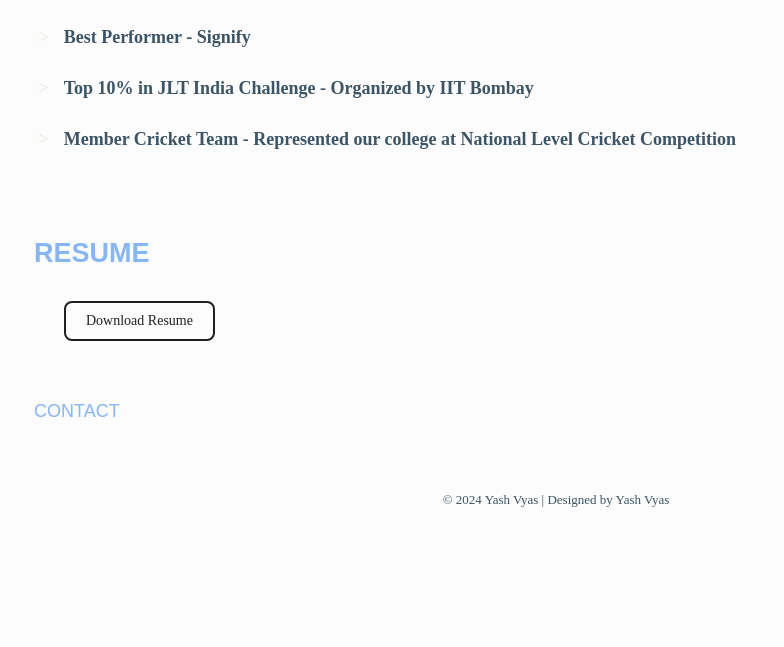
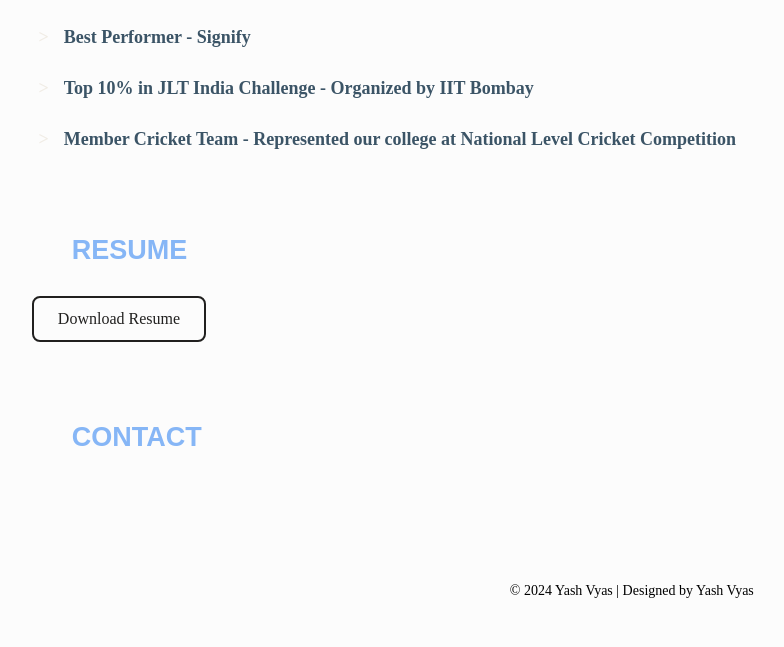
Before and after one commit to yashhvyass/portfolio_website, a Flask app: page / in a window 1360 px wide. Shown: the part 3418-4065 px from the top of the page, without its empty margins (124-908 px from the left). Before the commit the page ends 3925 px from the top, so only its background shows below. Run offline with Flask 3, Linux system fonts and the light colour scheme; some libraries are stand-ins or nearby versions.

Commit message:
added updated resume

```diff
--- a/static/css/style_home.css
+++ b/static/css/style_home.css
@@ -609,21 +609,40 @@
     margin-right: 20px; /* Increase space between arrow and text */
 }
 
-/* Resume Header and Contact Header Styles */
-.resume .resumeheader{
+/* Resume Section Styles */
+.resume {
+    display: flex;
+    flex-direction: column;
+    align-items: flex-start;
+    width: 100%;
+    max-width: 1200px; /* Add max-width to maintain consistency */
+    margin-left: 11%;
+    padding: 20px 0%; /* Dynamic padding with minimum 40px */
+    box-sizing: border-box;
+}
+
+.resume .resumeheader {
     font-family: Arial, Helvetica, sans-serif;
     color: #86B6F6;
     font-size: large;
-    padding: 0px 0px 0px 150px;
+    width: 100%;
+    margin-bottom: 20px;
 }
 
-/* New styles for the download button */
+.resume .resumeheader h1 {
+    display: flex;
+    align-items: center;
+    gap: 10px;
+    margin: 0;
+}
+
+/* Resume Download Button Styles */
 .resume-download {
     display: inline-flex;
     align-items: center;
-    margin: 10px 0 40px 180px;
-    padding: 10px 20px;
-    font-size: 14px;
+    margin: 10px 0 40px 0;
+    padding: 12px 24px;
+    font-size: 16px;
     color: #21201f;
     background-color: transparent;
     text-decoration: none;
@@ -632,120 +651,123 @@
     position: relative;
     overflow: hidden;
     transition: all 0.3s ease;
-}
-
-.resume-download::before {
-    content: '';
-    position: absolute;
-    top: 0;
-    left: 0;
-    width: 100%;
-    height: 100%;
-    background: rgba(255, 255, 255, 0.1);
-    z-index: 0;
-    transform: scaleX(0);
-    transform-origin: bottom right;
-    transition: transform 0.3s ease;
-}
-
-.resume-download:hover::before {
-    transform: scaleX(1);
-    transform-origin: bottom left;
-}
-
-.resume-download img {
-    margin-right: 6px;
-    z-index: 1;
-    width: 20px; /* Adjust size as needed */
-    height: 20px; /* Adjust size as needed */
-}
-
-.resume-download span {
-    z-index: 1;
+    cursor: pointer;
 }
 
 .resume-download:hover {
-    box-shadow: 0 4px rgba(255, 255, 255, 0.5);
-    transform: translateY(2px);
+    box-shadow: 0 4px 8px rgba(0, 0, 0, 0.1);
+    transform: translateY(-2px);
+    background-color: rgba(134, 182, 246, 0.1);
 }
 
 /* Contact Section Styles */
 .contact {
     display: flex;
-    flex-direction: column; /* Arrange children in a column */
-    align-items: center; /* Center align content horizontally */
-    padding: 20px 0; /* Add padding to the section */
+    flex-direction: column;
+    align-items: flex-start;
+    width: 100%;
+    max-width: 1200px;
+    margin-left: 11%;
+    padding: 20px 0%; /* Dynamic padding with minimum 40px */
+    box-sizing: border-box;
 }
 
 .contact .getintouch {
     font-family: Arial, Helvetica, sans-serif;
     color: #86B6F6;
     font-size: large;
-    padding: 0px 0px 0px 150px; /* Adjust as needed */
-    text-align: left; /* Left align the header text */
-    width: 100%; /* Ensure header takes full width */
-    margin-bottom: 20px; /* Add space below the header */
+    width: 100%;
+    margin-bottom: 20px;
 }
 
-/* Styles for the links under getintouch */
+.contact .getintouch h1 {
+    display: flex;
+    align-items: center;
+    gap: 10px;
+    margin: 0;
+}
+
+/* Contact Links Styles */
 .contact .links {
-    padding: 0 150px; /* Adjust as needed */
+    width: 100%;
 }
 
 .contact .links ul {
     list-style: none;
     padding: 0;
-    display: flex; /* Arrange items in a row */
-    justify-content: center; /* Center align items horizontally */
+    margin: 0;
+    display: flex;
+    justify-content: flex-start;
+    flex-wrap: wrap;
+    gap: 30px;
 }
 
 .contact .links ul li {
-    margin: 0 10px; /* Adjust spacing between items */
+    margin: 0;
 }
 
 .contact .links ul li a {
-    display: flex; /* Ensure icons are displayed inline */
-    align-items: center; /* Center align items vertically */
+    display: flex;
+    align-items: center;
     color: #F0ECE5;
     text-decoration: none;
     font-size: large;
+    transition: transform 0.3s ease;
 }
 
 .contact .links ul li a:hover {
-    text-decoration: underline;
+    transform: translateY(-3px);
 }
 
+/* Lord Icon specific styles */
+lord-icon {
+    cursor: pointer;
+    transition: transform 0.3s ease;
+}
 
+lord-icon:hover {
+    transform: scale(1.1);
+}
 
+/* Bottom copyright section */
+.bottom {
+    width: 100%;
+    text-align: center;
+    margin-top: 40px;
+    color: black;
+    font-size: 14px;
+    padding: 20px 0;
+}
 
-
-
-
-/* Media Queries */
+/* Media Queries for Responsive Design */
 @media screen and (max-width: 768px) {
-    .sidebar {
-        display: none;
+    .resume,
+    .contact {
+        padding: 20px 30px; /* Slightly smaller padding on mobile */
     }
 
-    .hero {
-        flex-direction: column;
-        align-items: flex-start;
+    .resume-download {
+        padding: 10px 20px;
+        font-size: 14px;
     }
 
-    .nav_list {
-        flex-direction: column;
-        align-items: flex-start;
-    }
-
-    .project-container {
-        width: calc(100% - 20px); /* Adjust the width for mobile view */
+    .contact .links ul {
+        gap: 20px;
     }
 }
 
-@media screen and (max-width: 1024px) {
-    .container_edu, .container_skills {
-        grid-template-columns: 1fr; /* Single column layout */
-        gap: 20px; /* Reduce gap between sections */
-        padding: 20px; /* Adjust padding */
+@media screen and (max-width: 480px) {
+    .resume,
+    .contact {
+        padding: 20px 20px; /* Even smaller padding on very small screens */
+    }
+
+    .resume-download {
+        padding: 8px 16px;
+        font-size: 13px;
+    }
+
+    .contact .links ul {
+        gap: 15px;
     }
 }
--- a/templates/home.html
+++ b/templates/home.html
@@ -395,7 +395,7 @@
     <!-- Contact Section -->
     <section class="contact" id="contact">
         <header class="getintouch">
-            <lord-icon
+            <h1><lord-icon
                 src="https://cdn.lordicon.com/srsgifqc.json"
                 trigger="hover"
                 style="width:30px;height:30px">
```
